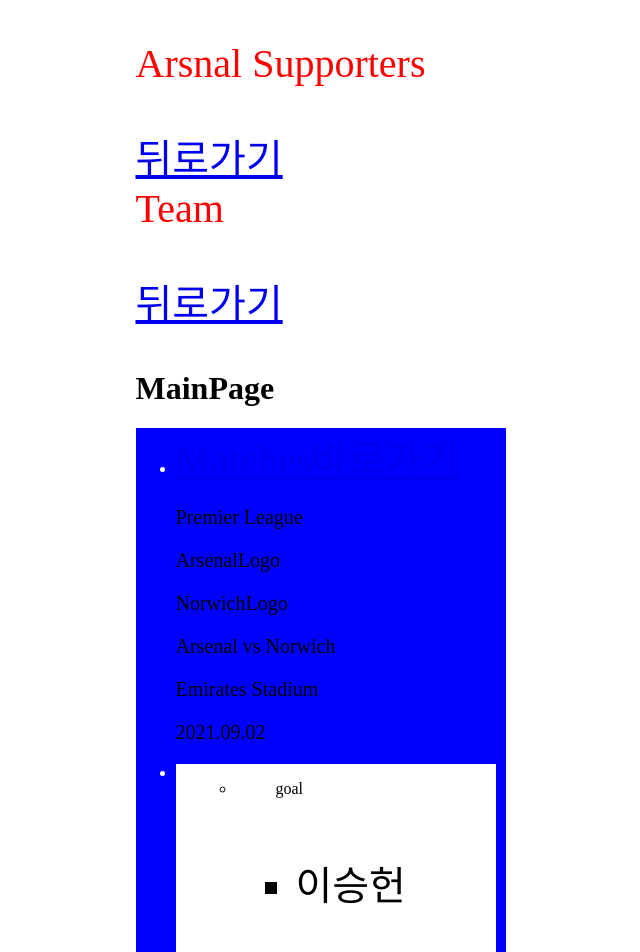
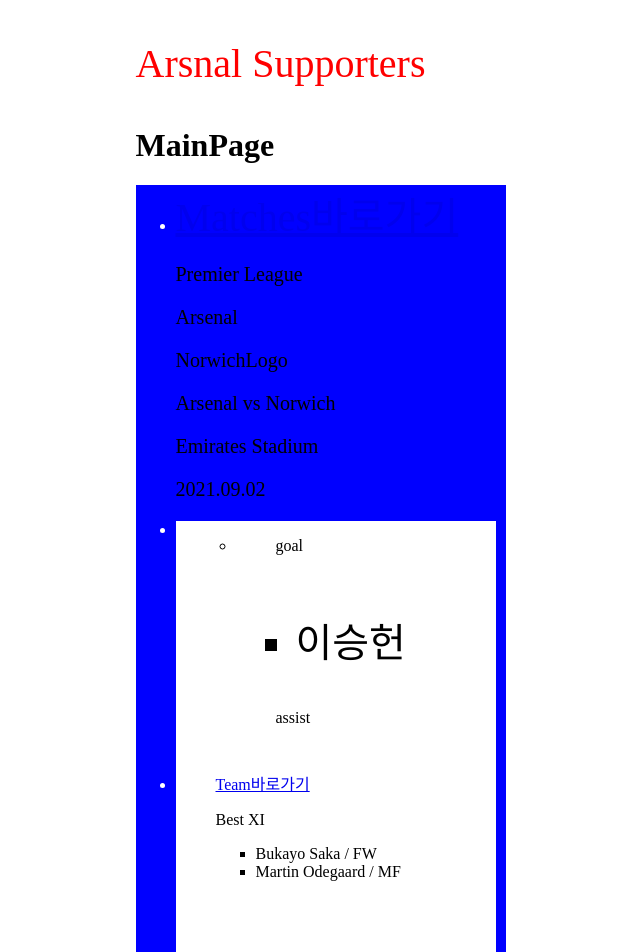
Before and after one commit to florence1920/ArsenalSupporters, a Vue app in the folder arsnalspp/: page /main in a window 1280 px wide. Shown: the top 952 px of the page, without its empty margins (317-957 px from the left). Built offline with nearby package versions, Linux system fonts and the light colour scheme.

Commit message:
vuex 설정

```diff
--- a/arsnalspp/package.json
+++ b/arsnalspp/package.json
@@ -10,7 +10,8 @@
   "dependencies": {
     "@vue/cli": "^3.2.1",
     "core-js": "^3.6.5",
-    "vue": "^2.6.11"
+    "vue": "^2.6.11",
+    "vuex": "^3.6.2"
   },
   "devDependencies": {
     "@vue/cli-plugin-babel": "^4.5.0",
--- a/arsnalspp/src/components/GamePreview.vue
+++ b/arsnalspp/src/components/GamePreview.vue
@@ -3,8 +3,8 @@
         <div>
             <router-link to="/matches">Matches바로가기</router-link>
         </div>
-        <p>Premier League</p>
-        <p>ArsenalLogo</p>
+        <p>{{ matchPreview.leagueName }}</p>
+        <p>{{ matchPreview.homeTeam }}</p>
         <p>NorwichLogo</p>
         <p>Arsenal vs Norwich</p>
         <p>Emirates Stadium</p>
@@ -14,7 +14,11 @@
 
 <script>
 export default {
-
+    computed :{
+        matchPreview(){
+            return this.$store.state.matchPreview
+        }
+    }
 }
 </script>
 
--- a/arsnalspp/src/components/HeadSub.vue
+++ b/arsnalspp/src/components/HeadSub.vue
@@ -1,19 +1,14 @@
 <template>
-
     <div class="theme">
         <p v-if="$route.path == '/main'">
             Arsnal Supporters
         </p>
         <p v-if="$route.path == '/team'">
-            <div>
-                <router-link to='/main'> 뒤로가기 </router-link>
-            </div>
+            <router-link to='/main'> 뒤로가기 </router-link>
             Team
         </p>
         <p v-if="$route.path == '/matches'">
-            <div>
-                <router-link to='/main'> 뒤로가기 </router-link>
-            </div>
+            <router-link to='/main'> 뒤로가기 </router-link>
         </p>
     </div>
 </template>
--- a/arsnalspp/src/components/Player.vue
+++ b/arsnalspp/src/components/Player.vue
@@ -1,13 +1,14 @@
 <template>
     <ul class="player">
         <router-link to="/team">Team바로가기</router-link>
-        <p>Best XI</p>
-        <li>
-            <p>이승민</p>
-            <p>이승헌</p>
-            <p>조윤호</p>
-
-        </li>
+        <span v-if="$route.path == '/main'">
+            <p>Best XI</p>
+        </span>
+        <ul>
+            <li v-show="player.best" v-for="player in this.$store.state.player" v-bind:key="player.backNumber">
+                <span v-if="$route.path == '/team'">{{player.backNumber}}/</span> {{player.name}} / {{player.position}}
+            </li>
+        </ul>
     </ul>
 </template>
 
--- a/arsnalspp/src/main.js
+++ b/arsnalspp/src/main.js
@@ -1,10 +1,12 @@
 import Vue from 'vue'
 import App from './App.vue'
 import { router } from './routes/index.js';
+import { store } from './store/index.js';
 
 Vue.config.productionTip = false
 
 new Vue({
   render: h => h(App),
-  router
+  router,
+  store
 }).$mount('#app')
--- /dev/null
+++ b/arsnalspp/src/store/index.js
@@ -0,0 +1,35 @@
+import Vue from 'vue';
+import Vuex from 'vuex';
+
+Vue.use(Vuex);
+
+export const store = new Vuex.Store({
+    state:{
+        matchPreview : {
+            'leagueName' : 'Premier League',
+            'homeTeam' : 'Arsenal',
+            'awayTeam' : 'Norwich',
+            'stadium' : 'Emirates Stadium',
+            'matchDate' : '2021.09.02'
+        },
+        player :[
+            {
+                'name' : 'Bukayo Saka',
+                'position' : 'FW',
+                'backNumber' : 7,
+                'goal' : 1,
+                'assist' : 2,
+                'best' : true
+            },
+            {
+                'name' : 'Martin Odegaard',
+                'position' : 'MF',
+                'backNumber' : 8,
+                'Goal' : 31,
+                'Assist' : 42,
+                'best' : true
+            },
+        ]
+
+    }
+})
--- /dev/null
+++ b/arsnalspp/src/vue.config.js
@@ -0,0 +1,3 @@
+module.exports = {
+    lintOnSave : false
+    }
```
Also changed, not shown: 1 other file (tests, documents, lock files or other folders).
